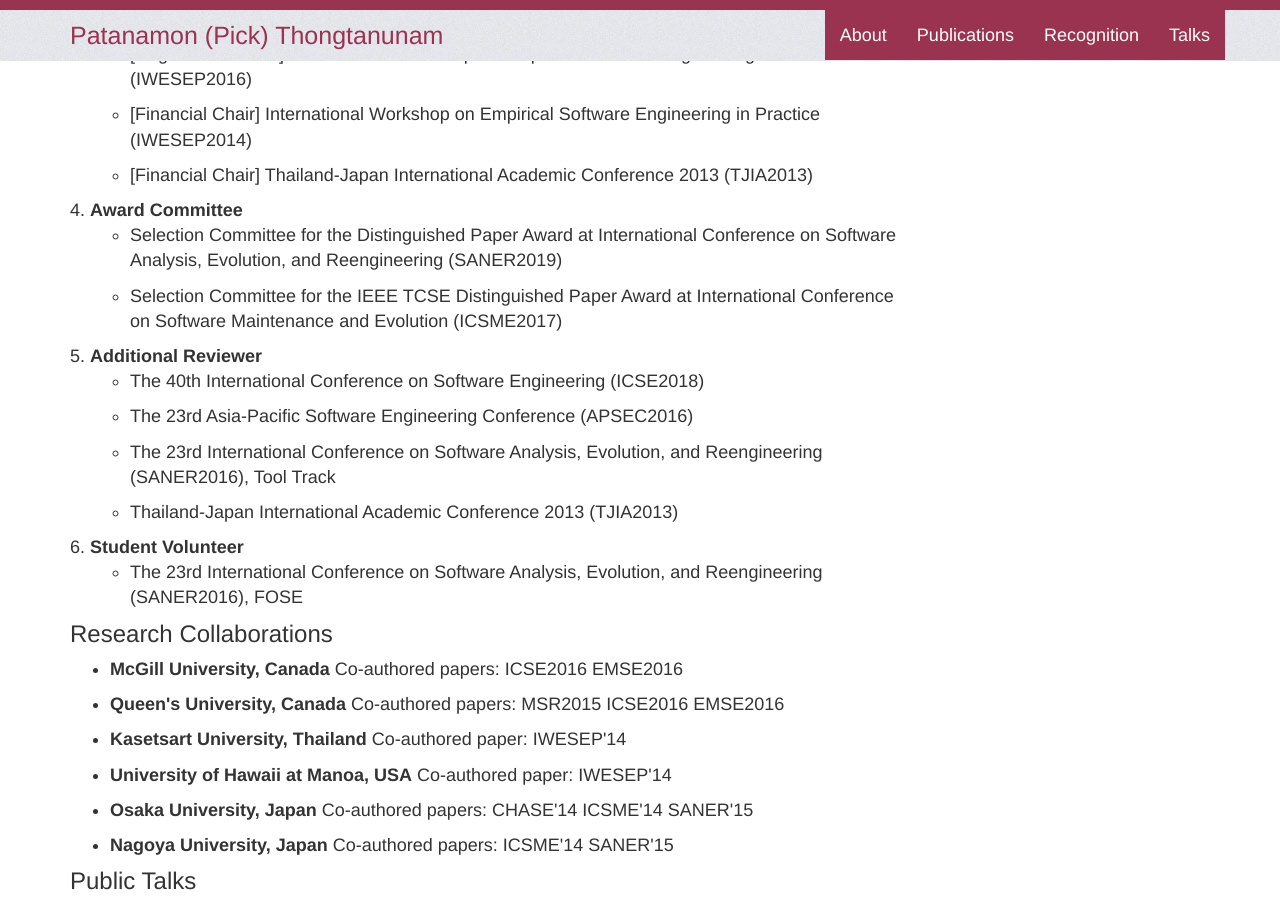
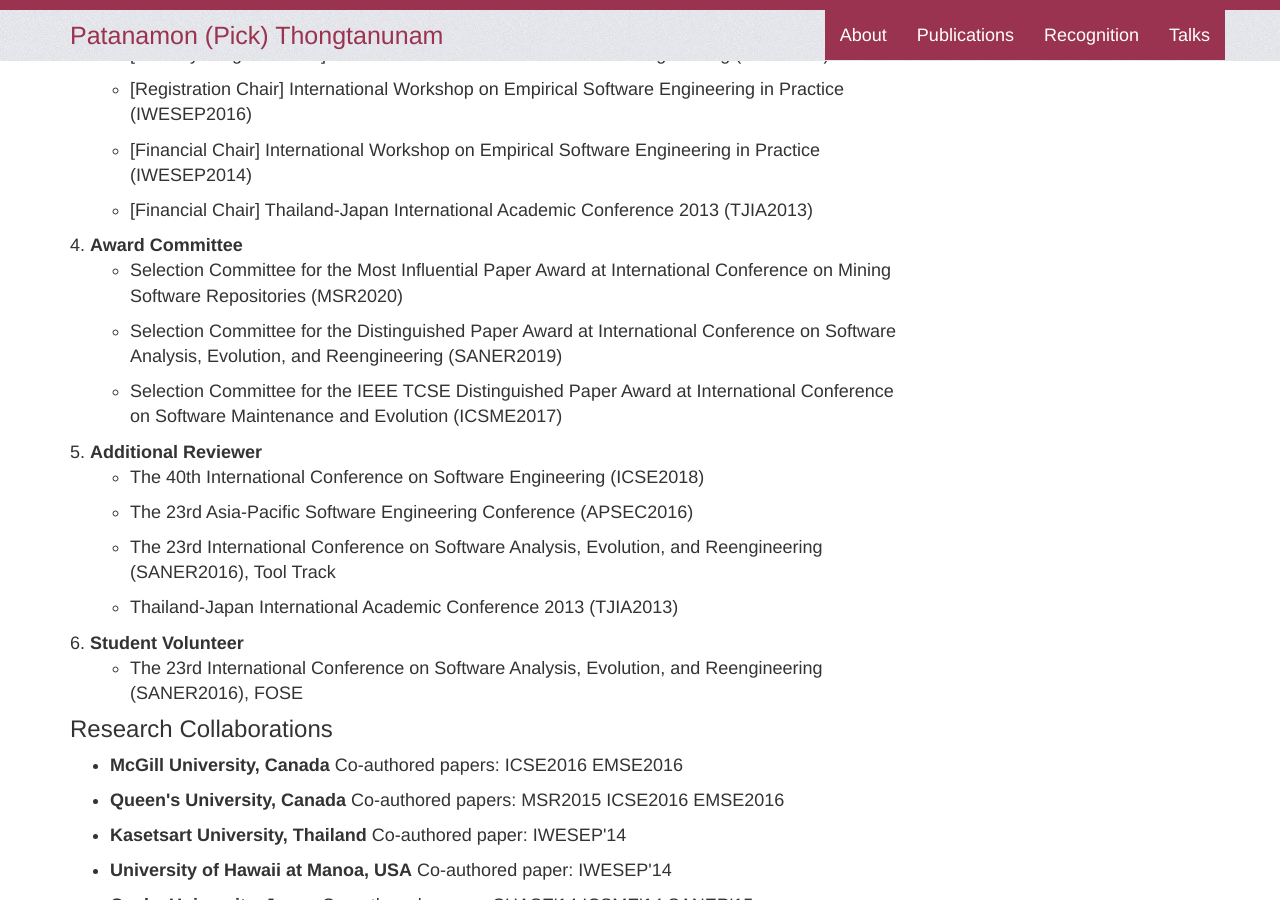
Before and after one commit to patanamon/patanamon.github.io, a Jekyll site: the page built from index.html, in a window 1280 px wide and 900 px high, scrolled down 5999 px. Built offline with Jekyll 4.4.1, drawn with Linux system fonts in a browser that asks for light colours; comment, search, counter and statistics services are not loaded; some of the changed text lies outside the part shown.

Commit message:
update service records

```diff
--- a/_data/services.yml
+++ b/_data/services.yml
@@ -1,6 +1,7 @@
 - name: "Program Committee"
   venues:
     - name: "The Joint European Software Engineering Conference and Symposium on the Foundations of Software Engineering (ESEC/FSE2020), Technical Track"
+    - name: "International Conference on Automated Software Engineering (ASE 2020), Technical Track"
     - name: "International Conference on Mining Software Repositories (MSR2020), Technical Research"
     - name: "International Conference on Mining Software Repositories (MSR2020), Mining Challenge"
     - name: "International Conference on Mining Software Repositories (MSR2020), Education Program"
@@ -33,6 +34,7 @@
     - name: "[Financial Chair] Thailand-Japan International Academic Conference 2013 (TJIA2013)"
 - name: "Award Committee"
   venues:
+    - name: "Selection Committee for the Most Influential Paper Award at International Conference on Mining Software Repositories (MSR2020)"
     - name: "Selection Committee for the Distinguished Paper Award at International Conference on Software Analysis, Evolution, and Reengineering (SANER2019)"
     - name: "Selection Committee for the IEEE TCSE Distinguished Paper Award at International Conference on Software Maintenance and Evolution (ICSME2017)"
 - name: "Additional Reviewer"
```
